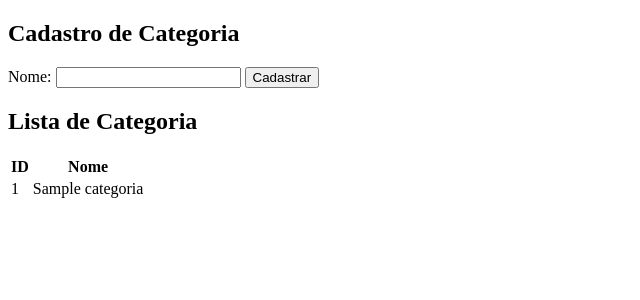
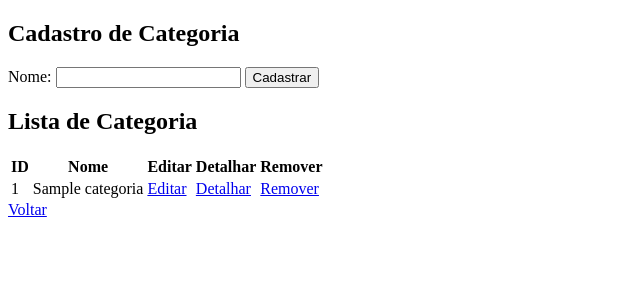
Before and after one commit to fabiokusaba/toledo-ecommerce, a Flask app: page /config/categoria in a window 1280 px wide. Shown: the top 300 px of the page, without its empty margins (0-640 px from the left). Run offline with Flask 3, Linux system fonts and the light colour scheme; tables that the repository leaves empty hold one stand-in row (values such as "Sample post").

Commit message:
atualização: adicionado opções para editar, detalhar, remover uma categoria e também a opção de retornar para a página inicial

```diff
--- a/templates/categoria.html
+++ b/templates/categoria.html
@@ -21,6 +21,9 @@
             <tr>
                 <th>ID</th>
                 <th>Nome</th>
+                <th>Editar</th>
+                <th>Detalhar</th>
+                <th>Remover</th>
             </tr>
         </thead>
         <tbody>
@@ -28,9 +31,14 @@
                 <tr>
                     <td>{{ categoria.id }}</td>
                     <td>{{ categoria.nome }}</td>
+                    <td><a href="/categoria/editar/{{categoria.id}}">Editar</a></td>
+                    <td><a href="/categoria/detalhar/{{categoria.id}}">Detalhar</a></td>
+                    <td><a href="/categoria/remover/{{categoria.id}}">Remover</a></td>
                 </tr>
             {% endfor %}
         </tbody>
     </table>
+
+    <a href={{url_for('index')}}>Voltar</a>
 </body>
 </html>
```
